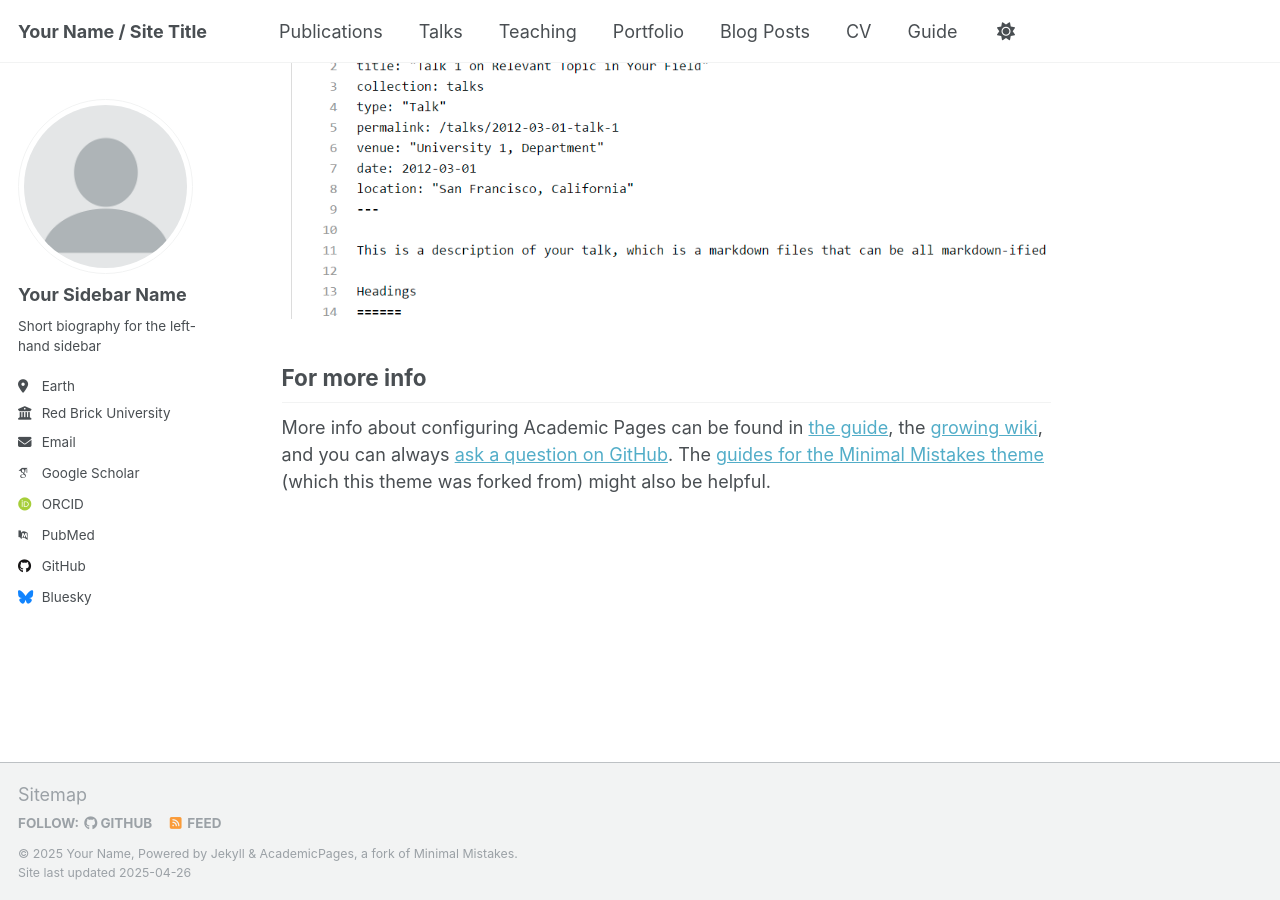
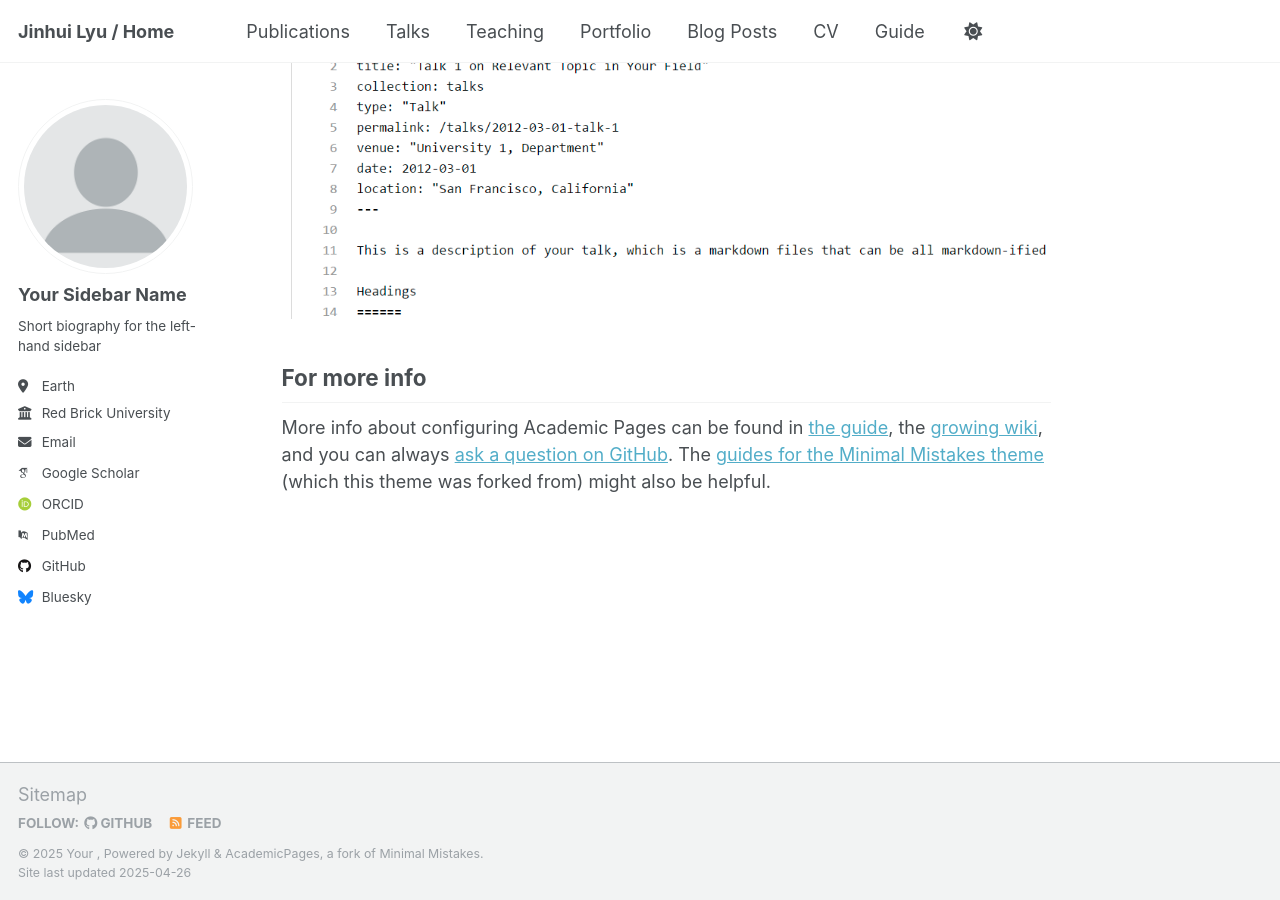
Before and after one commit to JINHUILYU/JINHUILYU.github.io, a Jekyll site: the page built from _pages/about.md, in a window 1280 px wide and 900 px high, scrolled down 2636 px. Built offline with Jekyll 4.4.1, drawn with Linux system fonts in a browser that asks for light colours; some web fonts are replaced.

Commit message:
Update info

```diff
--- a/_config.yml
+++ b/_config.yml
@@ -9,9 +9,9 @@
 # Basic Site Settings
 locale                   : "en-US"
 site_theme               : "default"
-title                    : "Your Name / Site Title"
+title                    : "Jinhui Lyu / Home"
 title_separator          : "-"
-name                     : &name "Your Name"
+name                     : &name "Your "
 description              : &description "personal description"
 url                      : https://academicpages.github.io # the base hostname & protocol for your site e.g. "https://[your GitHub username].github.io"
 baseurl                  : "" # the subpath of your site, e.g. "/blog"
```
